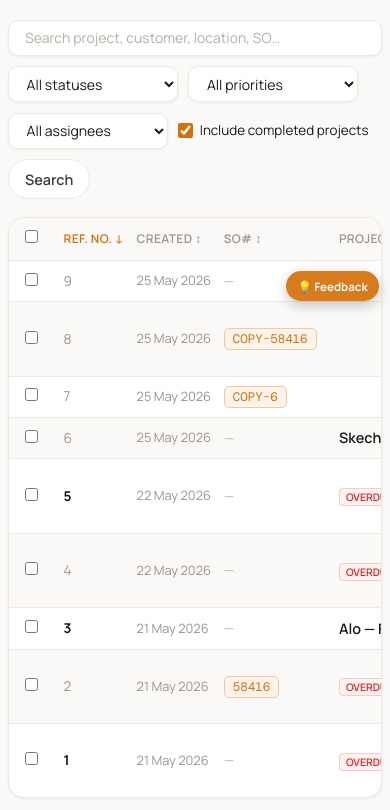
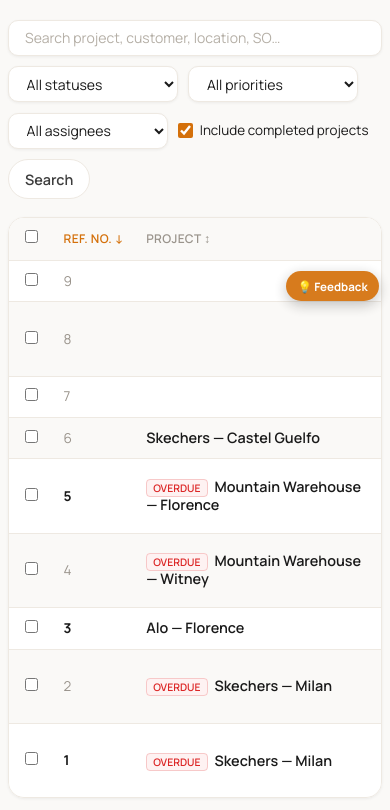
Before and after one commit to BlueWhiteTen/ezr-project-tracker, a Django app: page /dashboard/ in a window 390 px wide. Shown: the part 532-1342 px from the top of the page. Run offline with Django 4.2, Linux system fonts and the light colour scheme; a user stored in the database is signed in; data comes from the database, SQL or seed files in the repository; data that the repository does not hold is empty; some web fonts are replaced.

Commit message:
Dashboard table: readable project names on phone

```diff
--- a/projects/templates/projects/dashboard.html
+++ b/projects/templates/projects/dashboard.html
@@ -32,6 +32,15 @@ tbody tr:nth-child(even) td{background:var(--surf2);}
 tbody tr:hover td{background:var(--surf3) !important;}
 .pname{font-weight:600;color:var(--txt);font-size:.9rem;display:block;max-width:100%;overflow:hidden;text-overflow:ellipsis;white-space:nowrap;}
 .psub{color:var(--mut);font-size:.78rem;margin-top:2px;overflow:hidden;text-overflow:ellipsis;white-space:nowrap;}
+@media(max-width:900px){
+  .tbl-wrap{overflow-x:auto;-webkit-overflow-scrolling:touch;}
+  .dash-table{min-width:860px;}
+  .dash-table td:nth-child(3),.dash-table th:nth-child(3),.dash-table td:nth-child(4),.dash-table th:nth-child(4){display:none;}
+  .dash-table td:nth-child(5),.dash-table th:nth-child(5){min-width:250px;}
+  .pname{white-space:normal !important;overflow:visible !important;text-overflow:clip !important;line-height:1.25;}
+  .dash-table .inline-status-sel{font-size:.66rem;padding:2px 7px;max-width:118px;}
+  .dash-table td:nth-child(6),.dash-table th:nth-child(6){width:124px !important;}
+}
 .so-tag{font-family:var(--fm);font-size:.78rem;color:var(--acc);background:var(--acc-bg);padding:2px 8px;border-radius:5px;border:1px solid var(--acc-bdr);white-space:nowrap;}
 .ck-wrap{display:flex;align-items:center;gap:5px;margin-top:4px;}
 .ck-box{width:14px;height:14px;border-radius:3px;display:inline-flex;align-items:center;justify-content:center;flex-shrink:0;font-size:9px;font-weight:700;}
```
